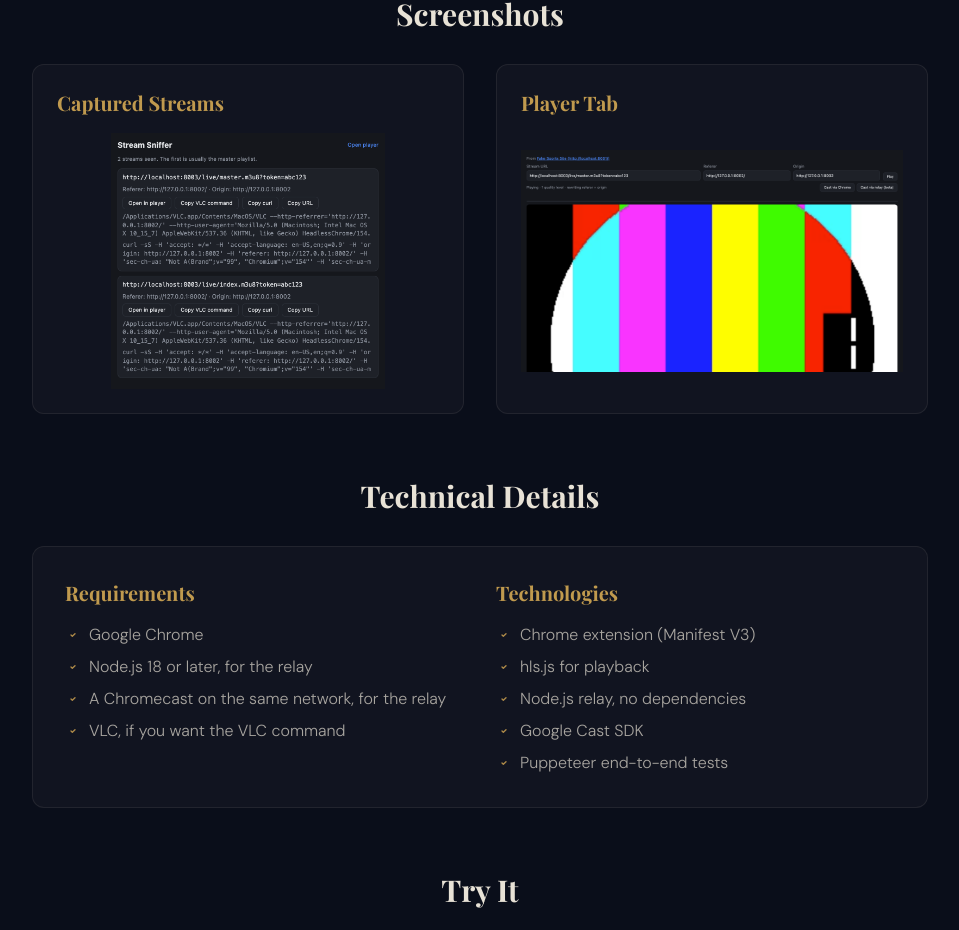
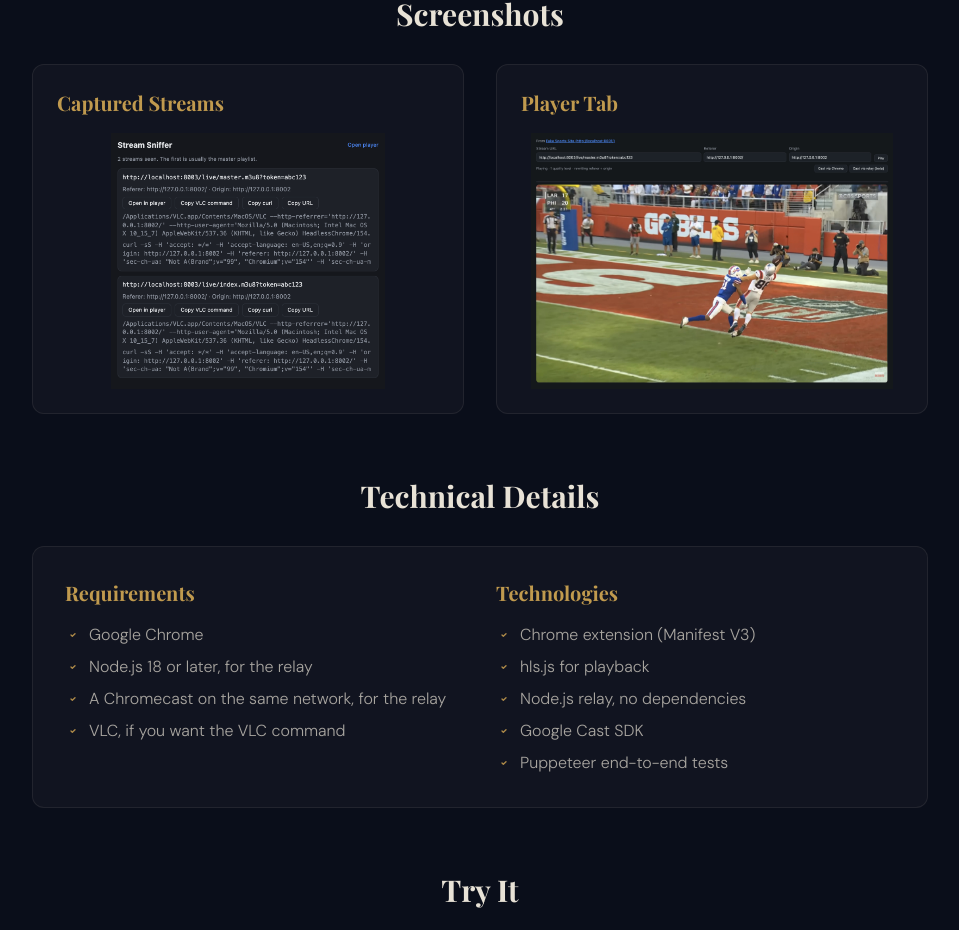
Before and after one commit to afxjzs/doug-is, a Next.js app: page /building/stream-sniffer in a window 1280 px wide. Shown: the part 3260-4190 px from the top of the page, without its empty margins (160-1119 px from the left). Built offline with nearby package versions, Linux system fonts and the light colour scheme; no server answers.

Commit message:
Stream Sniffer page: player screenshot shows a football broadcast
Recaptured the real player tab playing a stream made from the image
(instead of the color-bar test pattern), saved as JPEG; the old PNG is
removed.

```diff
--- a/src/app/building/stream-sniffer/page.tsx
+++ b/src/app/building/stream-sniffer/page.tsx
@@ -309,8 +309,8 @@ export default function StreamSnifferPage() {
 							<h3 className="text-xl font-semibold mb-4 text-[rgba(var(--color-accent),0.9)]">Player Tab</h3>
 							<div className="relative w-full h-64 rounded-lg overflow-hidden">
 								<ZoomableImage
-									src="/images/projects/stream-sniffer/player.png"
-									alt="Player tab playing a test stream, with cast buttons"
+									src="/images/projects/stream-sniffer/player.jpg"
+									alt="Player tab playing a football broadcast, with cast buttons"
 									fill
 									style={{ objectFit: "contain" }}
 									className="rounded-lg"
```
Also changed, not shown: public/images/projects/stream-sniffer/player.jpg (added), public/images/projects/stream-sniffer/player.png (deleted).
